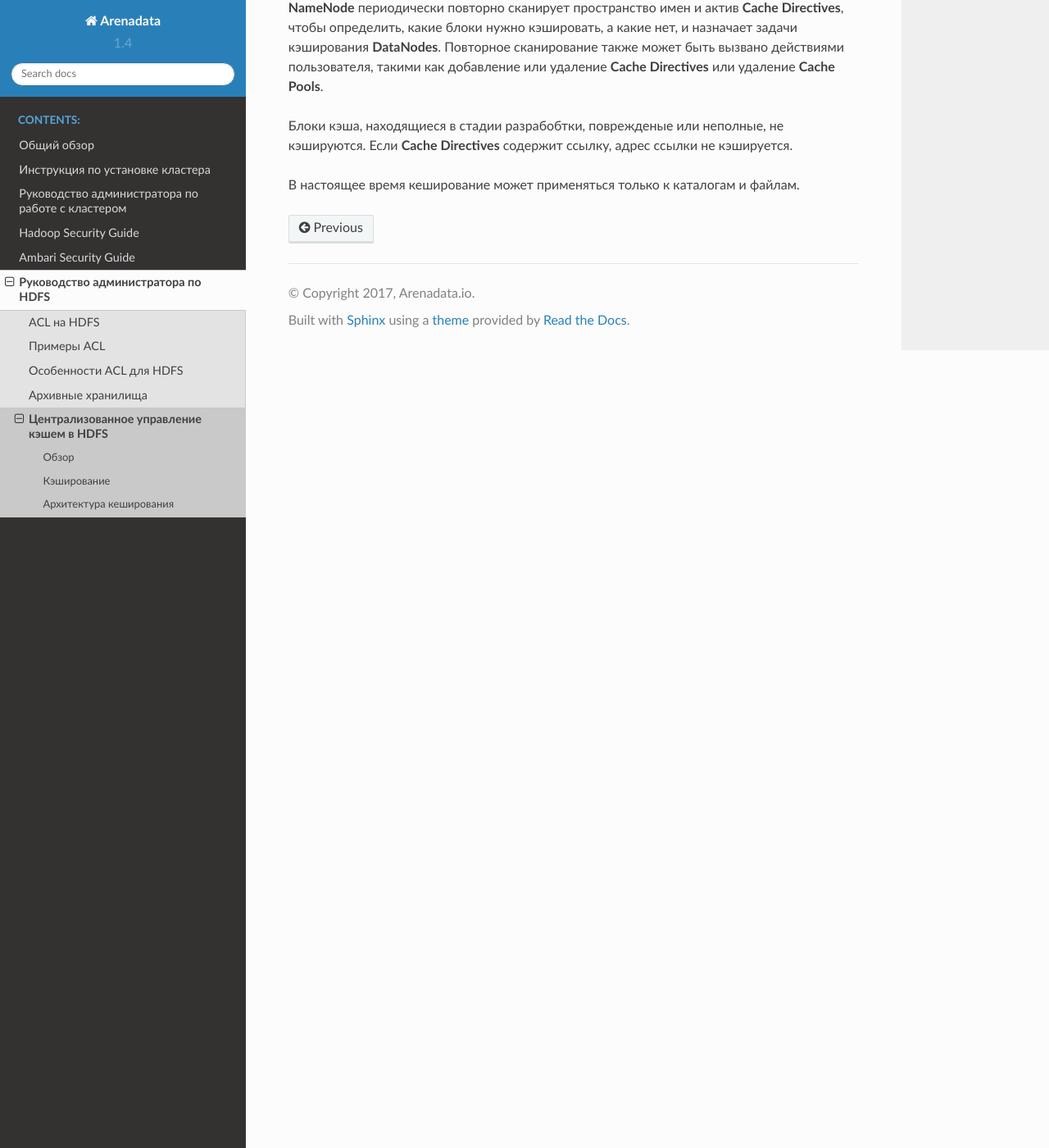
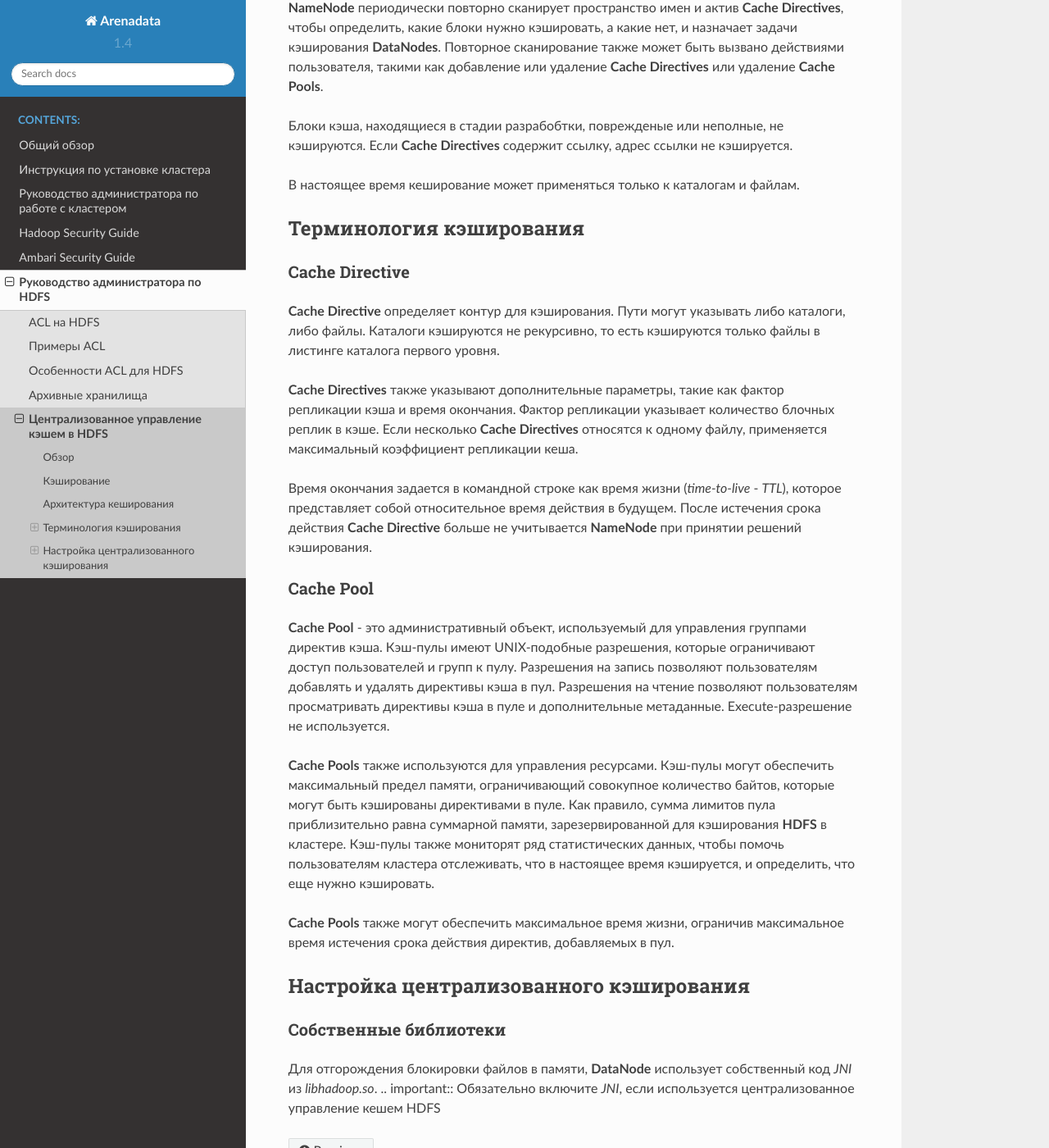
Before and after one commit to arenadata/docs_adps, a Sphinx documentation site: the page built from source/HDFSadmin/Cache.rst, in a window 1280 px wide and 1400 px high, scrolled down 2207 px. Shown: the whole window at 82% size. Built offline with Sphinx 7.4.7 and the Read the Docs theme 2.0.0, drawn with Linux system fonts in a browser that asks for light colours.

Commit message:
Update Cache.rst

```diff
--- a/source/HDFSadmin/Cache.rst
+++ b/source/HDFSadmin/Cache.rst
@@ -53,3 +53,39 @@
 Блоки кэша, находящиеся в стадии разрабобтки, поврежденые или неполные, не кэшируются. Если **Cache Directives** содержит ссылку, адрес ссылки не кэшируется.
 
 В настоящее время кеширование может применяться только к каталогам и файлам.
+
+
+
+Терминология кэширования
+^^^^^^^^^^^^^^^^^^^^^^^^
+
+
+Cache Directive
+~~~~~~~~~~~~~~~
+
+**Cache Directive** определяет контур для кэширования. Пути могут указывать либо каталоги, либо файлы. Каталоги кэшируются не рекурсивно, то есть кэшируются только файлы в листинге каталога первого уровня.
+
+**Cache Directives** также указывают дополнительные параметры, такие как фактор репликации кэша и время окончания. Фактор репликации указывает количество блочных реплик в кэше. Если несколько **Cache Directives** относятся к одному файлу, применяется максимальный коэффициент репликации кеша.
+
+Время окончания задается в командной строке как время жизни (*time-to-live* - *TTL*), которое представляет собой относительное время действия в будущем. После истечения срока действия **Cache Directive** больше не учитывается **NameNode** при принятии решений кэширования.
+
+
+Cache Pool
+~~~~~~~~~~
+
+**Cache Pool** - это административный объект, используемый для управления группами директив кэша. Кэш-пулы имеют UNIX-подобные разрешения, которые ограничивают доступ пользователей и групп к пулу. Разрешения на запись позволяют пользователям добавлять и удалять директивы кэша в пул. Разрешения на чтение позволяют пользователям просматривать директивы кэша в пуле и дополнительные метаданные. Execute-разрешение не используется.
+
+**Cache Pools** также используются для управления ресурсами. Кэш-пулы могут обеспечить максимальный предел памяти, ограничивающий совокупное количество байтов, которые могут быть кэшированы директивами в пуле. Как правило, сумма лимитов пула приблизительно равна суммарной памяти, зарезервированной для кэширования **HDFS** в кластере. Кэш-пулы также мониторят ряд статистических данных, чтобы помочь пользователям кластера отслеживать, что в настоящее время кэшируется, и определить, что еще нужно кэшировать.
+
+**Cache Pools** также могут обеспечить максимальное время жизни, ограничив максимальное время истечения срока действия директив, добавляемых в пул.
+
+
+
+Настройка централизованного кэширования
+^^^^^^^^^^^^^^^^^^^^^^^^^^^^^^^^^^^^^^^
+
+Собственные библиотеки
+~~~~~~~~~~~~~~~~~~~~~~
+
+Для отгорождения блокировки файлов в памяти, **DataNode** использует собственный код *JNI* из *libhadoop.so*.
+.. important:: Обязательно включите *JNI*, если используется централизованное управление кешем HDFS
```
